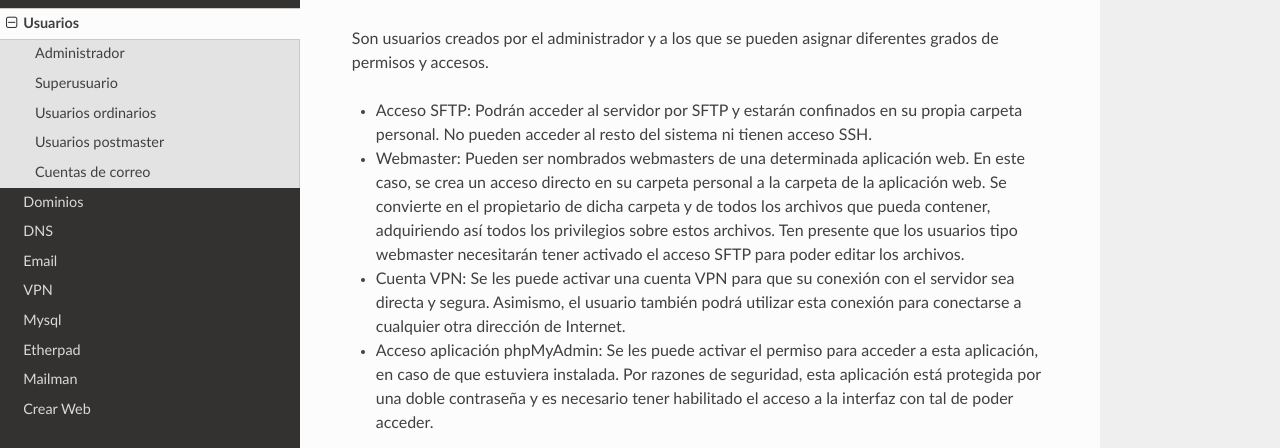
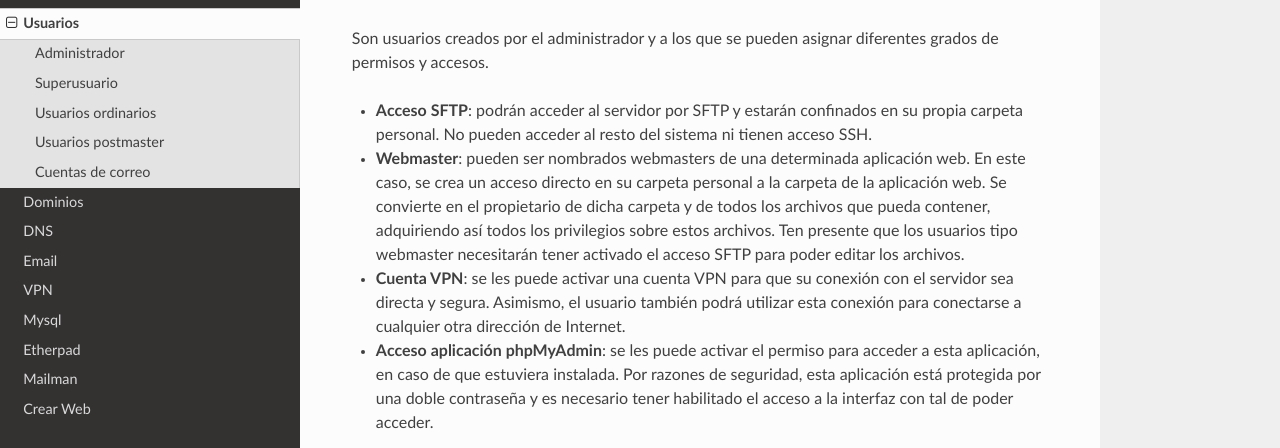
Before and after one commit to MaadixNet/docs, an MkDocs documentation site: the page built from docs/users.md, in a window 1280 px wide and 900 px high, scrolled down 1985 px. Shown: the part 157-605 px from the top of the window. Built offline with MkDocs 1.6.1, drawn with Linux system fonts in a browser that asks for light colours; nearby versions of some CDN libraries; old or Windows-style settings are respelled for this version of MkDocs; some of the changed text lies outside the part shown.

Commit message:
Correcciones tipográficas menores

```diff
--- a/docs/users.md
+++ b/docs/users.md
@@ -3,11 +3,11 @@
 En MaadiX existen diferentes categorías de usuarios que puedes activar o administrar en tu sistema. Cada uno de ellos cuenta con distintos privilegios y funciones, que en esta página te ayudaremos a entender para saber mejor cómo utilizarlos.
 
 
-* **Administrador del panel de control**: Se trata del único usuario con privilegios ilimitados para la administración de los datos a través del panel de control. Este usuario se crea automáticamente en el mismo momento en el que se crea el servidor, y no se puede eliminar.
-* **Superusuario**: Aunque este usuario no tenga acceso a través del panel de control, es jerárquicamente más importante que el anterior, dado que tiene unos privilegios ilimitados sobre la totalidad del sistema ("usuario root" de Linux). No se puede eliminar, de modo que no llegues a perder nunca el acceso root al sistema.
-* **Usuarios ordinarios**: Usuarios que el administrador puede crear a través del panel de control, a los cuales puede otorgar permisos para utilizar o acceder a los distintos servicios.
-* **Usuario postmaster**: Por cada dominio activado en el panel de control, se crea una cuenta postmaster. Este tipo de usuario tendrá la posibilidad de crear y administrar cuentas de correo electrónico asociadas al mismo dominio.
-* **Cuentas de correo**: Los titulares de una cuenta de correo electrónico tendrán acceso al panel de control con el único privilegio de ver o editar sus propios datos (contraseña, nombre, reenvío autómatico...).
+* **Administrador del panel de control**: se trata del único usuario con privilegios ilimitados para la administración de los datos a través del panel de control. Este usuario se crea automáticamente en el mismo momento en el que se crea el servidor, y no se puede eliminar.
+* **Superusuario**: aunque este usuario no tenga acceso a través del panel de control, es jerárquicamente más importante que el anterior, dado que tiene unos privilegios ilimitados sobre la totalidad del sistema ("usuario root" de Linux). No se puede eliminar, de modo que no llegues a perder nunca el acceso root al sistema.
+* **Usuarios ordinarios**: usuarios que el administrador puede crear a través del panel de control, a los cuales puede otorgar permisos para utilizar o acceder a los distintos servicios.
+* **Usuario postmaster**: por cada dominio activado en el panel de control, se crea una cuenta postmaster. Este tipo de usuario tendrá la posibilidad de crear y administrar cuentas de correo electrónico asociadas al mismo dominio.
+* **Cuentas de correo**: los titulares de una cuenta de correo electrónico tendrán acceso al panel de control con el único privilegio de ver o editar sus propios datos (contraseña, nombre, reenvío autómatico...).
 
 ## Administrador
 
@@ -48,10 +48,10 @@ Una vez activado, este usuario podrá acceder al servidor a través de una conex
 
 Son usuarios creados por el administrador y a los que se pueden asignar diferentes grados de permisos y accesos.
 
-* Acceso SFTP: Podrán acceder al servidor por SFTP y estarán confinados en su propia carpeta personal. No pueden acceder al resto del sistema ni tienen acceso SSH.
-* Webmaster: Pueden ser nombrados webmasters de una determinada aplicación web. En este caso, se crea un acceso directo en su carpeta personal a la carpeta de la aplicación web. Se convierte en el propietario de dicha carpeta y de todos los archivos que pueda contener, adquiriendo así todos los privilegios sobre estos archivos. Ten presente que los usuarios tipo webmaster necesitarán tener activado el acceso SFTP para poder editar los archivos.
-* Cuenta VPN: Se les puede activar una cuenta VPN para que su conexión con el servidor sea directa y segura. Asimismo, el usuario también podrá utilizar esta conexión para conectarse a cualquier otra dirección de Internet.
-* Acceso aplicación phpMyAdmin: Se les puede activar el permiso para acceder a esta aplicación, en caso de que estuviera instalada. Por razones de seguridad, esta aplicación está protegida por una doble contraseña y es necesario tener habilitado el acceso a la interfaz con tal de poder acceder.
+* **Acceso SFTP**: podrán acceder al servidor por SFTP y estarán confinados en su propia carpeta personal. No pueden acceder al resto del sistema ni tienen acceso SSH.
+* **Webmaster**: pueden ser nombrados webmasters de una determinada aplicación web. En este caso, se crea un acceso directo en su carpeta personal a la carpeta de la aplicación web. Se convierte en el propietario de dicha carpeta y de todos los archivos que pueda contener, adquiriendo así todos los privilegios sobre estos archivos. Ten presente que los usuarios tipo webmaster necesitarán tener activado el acceso SFTP para poder editar los archivos.
+* **Cuenta VPN**: se les puede activar una cuenta VPN para que su conexión con el servidor sea directa y segura. Asimismo, el usuario también podrá utilizar esta conexión para conectarse a cualquier otra dirección de Internet.
+* **Acceso aplicación phpMyAdmin**: se les puede activar el permiso para acceder a esta aplicación, en caso de que estuviera instalada. Por razones de seguridad, esta aplicación está protegida por una doble contraseña y es necesario tener habilitado el acceso a la interfaz con tal de poder acceder.
 
 ## Usuarios postmaster
 
```
